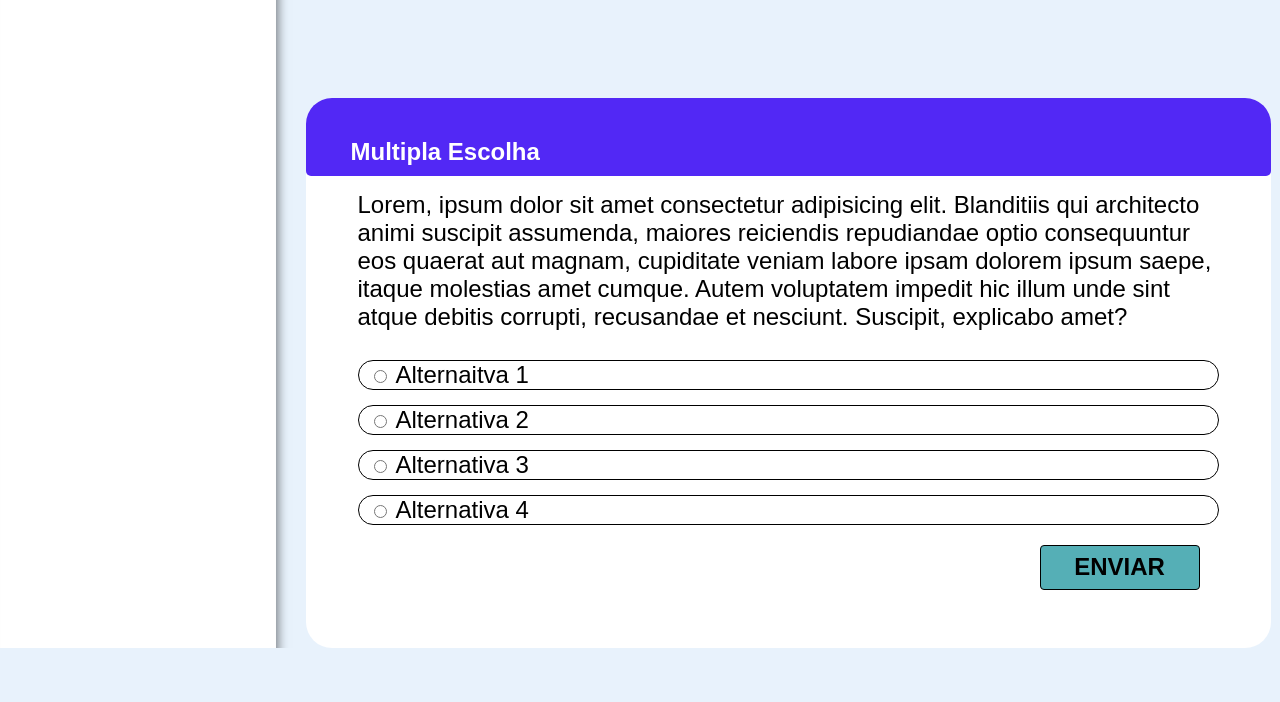
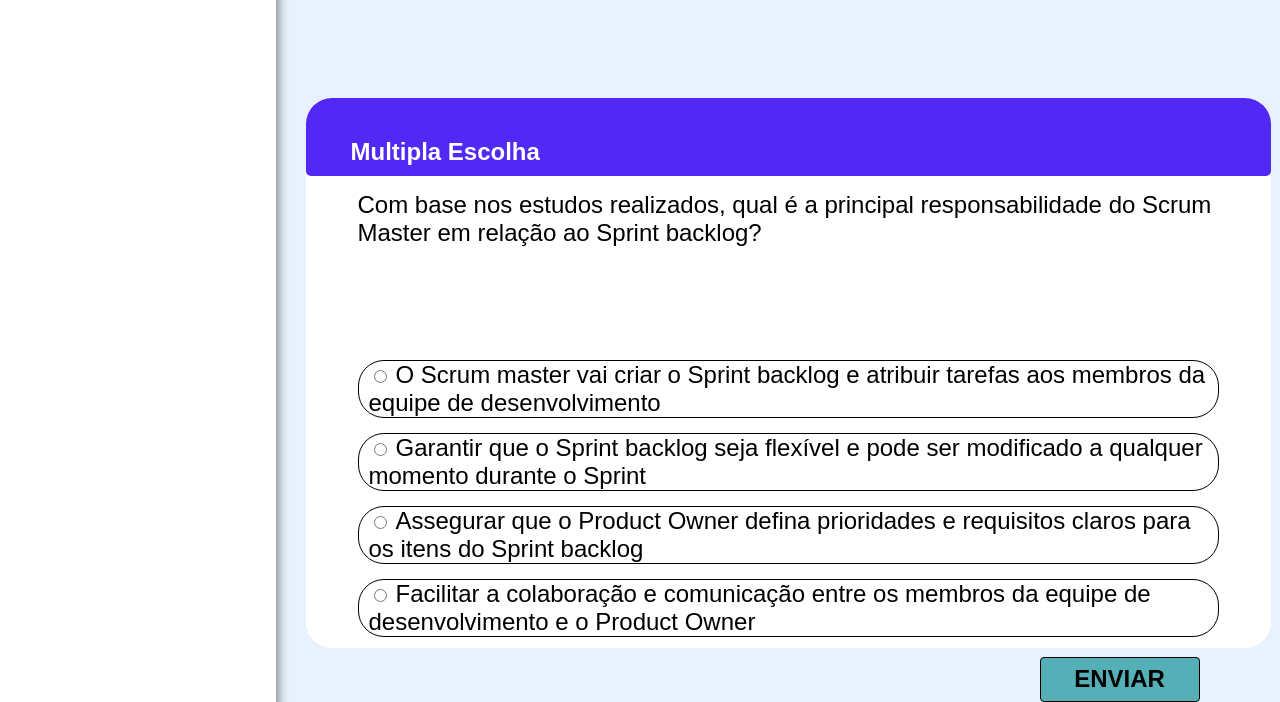
Before and after one commit to AvyaAquino/ADS-1-SEM-API, a Flask app: page /sprintBacklog in a window 1280 px wide. Shown: the part 2583-3285 px from the top of the page. Before the commit the page ends 3231 px from the top, so only its background shows below. Run offline with Flask 3, Linux system fonts and the light colour scheme; some libraries are stand-ins or nearby versions.

Commit message:
docs: Adicionando texto questionário de SprintBacklog

```diff
--- a/src/templates/Artefatos/sprintBacklog.html
+++ b/src/templates/Artefatos/sprintBacklog.html
@@ -226,29 +226,29 @@
             </div>
 
             <div class="perguntasTexto">
-                Lorem, ipsum dolor sit amet consectetur adipisicing elit. Blanditiis qui architecto animi suscipit assumenda, maiores reiciendis repudiandae optio consequuntur eos quaerat aut magnam, cupiditate veniam labore ipsam dolorem ipsum saepe, itaque molestias amet cumque. Autem voluptatem impedit hic illum unde sint atque debitis corrupti, recusandae et nesciunt. Suscipit, explicabo amet?
+                Com base nos estudos realizados, qual é a principal responsabilidade do Scrum Master em relação ao Sprint backlog?
             </div>
 
             <div class="perguntasAlternativas">
                 <form>
                     <div class="alternativas errada">
                         <input type="radio" name="resp">
-                        <label>Alternaitva 1</label><br>
+                        <label>O Scrum master vai criar o Sprint backlog e atribuir tarefas aos membros da equipe de desenvolvimento</label><br>
                     </div>
 
                     <div class="alternativas errada">
                         <input type="radio" name="resp">
-                        <label>Alternativa 2</label><br>
+                        <label>Garantir que o Sprint backlog seja flexível e pode ser modificado a qualquer momento durante o Sprint</label><br>
                     </div>
 
                     <div class="alternativas errada">
                         <input type="radio" name="resp">
-                        <label>Alternativa 3</label><br>
+                        <label>Assegurar que o Product Owner defina prioridades e requisitos claros para os itens do Sprint backlog</label><br>
                     </div>
 
                     <div class="alternativas" id="certa">
                         <input type="radio" name="resp">
-                        <label>Alternativa 4</label><br>
+                        <label>Facilitar a colaboração e comunicação entre os membros da equipe de desenvolvimento e o Product Owner</label><br>
                     </div>
                   </form>
             </div>
```
